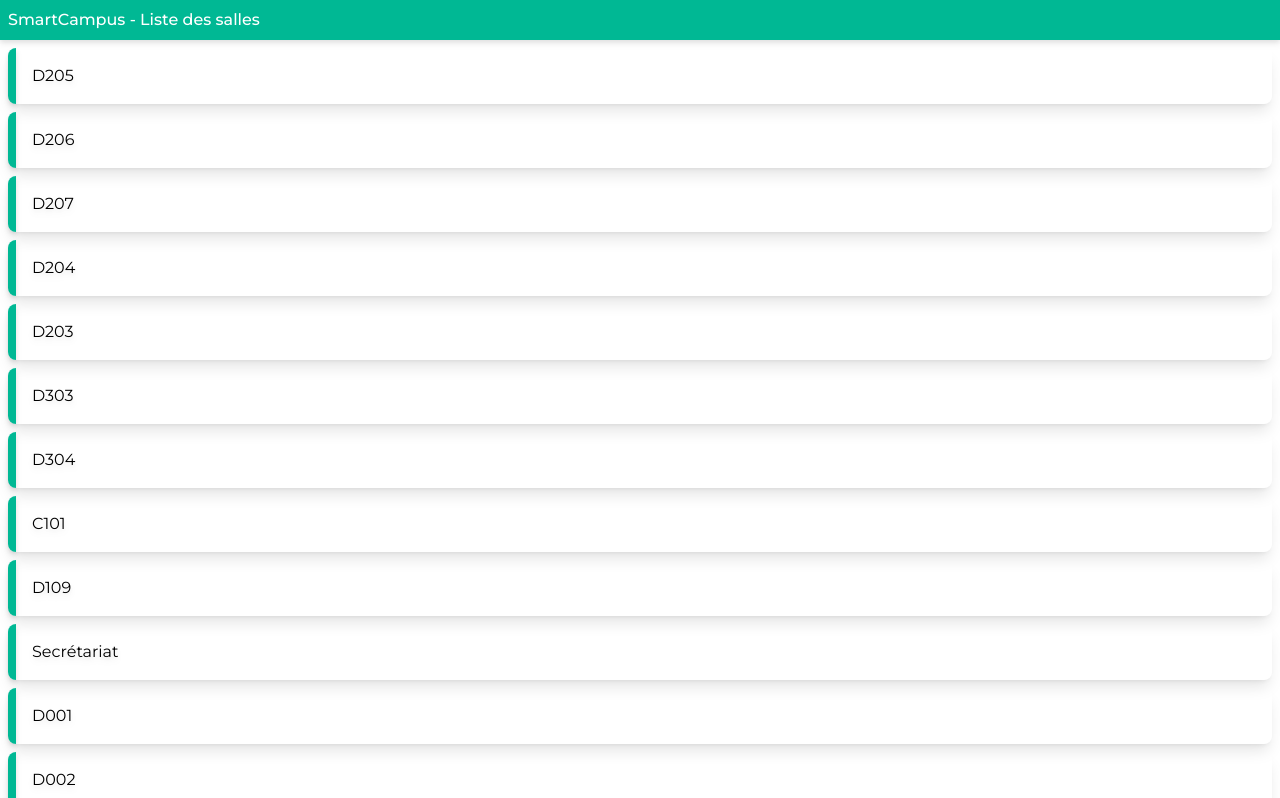
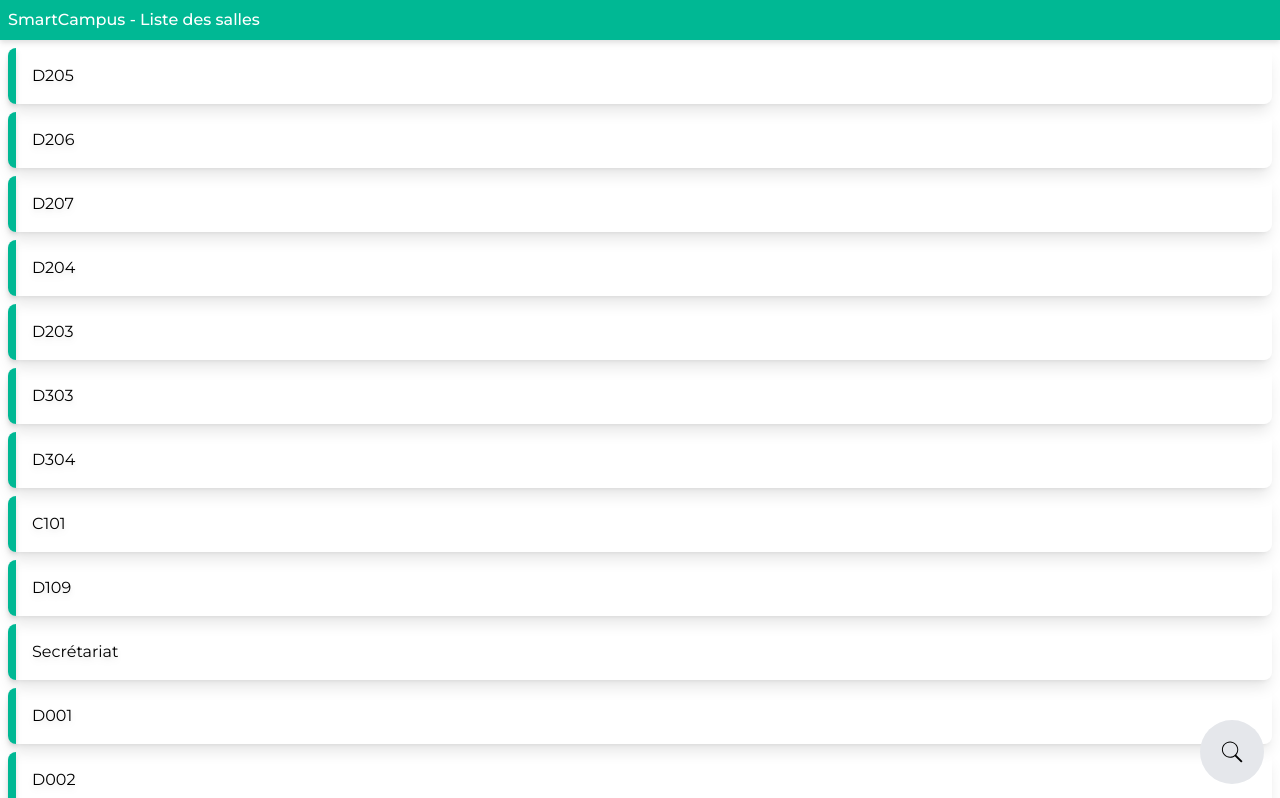
Before and after one commit to Frozway/IUT-SmartCampusV2, a React (Vite) app in the folder sae4app/: page / in a window 1280 px wide. Shown: the top 798 px of the page. Built offline with nearby package versions, Linux system fonts and the light colour scheme.

Commit message:
feat(searchBar) : add working search bar but without style

```diff
--- a/sae4app/src/components/App.jsx
+++ b/sae4app/src/components/App.jsx
@@ -1,12 +1,25 @@
-import './../styles/App.css'
-import RoomList from "./RoomList"
+import React, { useState } from "react";
+import RoomList from "./RoomList";
+import SearchBar from "./SearchBar";
+import data from "./../datas/database.json";
+import "./../styles/App.css";
 
 const App = () => {
+  const [filteredRooms, setFilteredRooms] = useState(Object.values(data));
+
+  const handleSearch = (value) => {
+    const filteredResults = Object.values(data).filter((room) =>
+      room.room.toLowerCase().includes(value.toLowerCase())
+    );
+    setFilteredRooms(filteredResults);
+  };
+
   return (
     <div>
-      <RoomList />
+      <SearchBar onSearch={handleSearch} />
+      <RoomList filteredRooms={filteredRooms} />
     </div>
-  )
-}
+  );
+};
 
-export default App
+export default App;
--- a/sae4app/src/components/RoomList.jsx
+++ b/sae4app/src/components/RoomList.jsx
@@ -1,14 +1,14 @@
-import RoomItem from './RoomItem'
-import data from './../datas/database.json'
+import React from "react";
+import RoomItem from "./RoomItem";
 
-const RoomList = () => {
+const RoomList = ({ filteredRooms }) => {
   return (
     <div className="room-list">
-      {Object.values(data).map((roomData, index) => (
+      {filteredRooms.map((roomData, index) => (
         <RoomItem key={index} room={roomData} />
       ))}
     </div>
-  )
-}
+  );
+};
 
-export default RoomList
+export default RoomList;
--- /dev/null
+++ b/sae4app/src/components/SearchBar.jsx
@@ -0,0 +1,41 @@
+import React, { useState } from "react";
+import searchIcon from "./../assets/searchIcon.svg";
+
+const SearchBar = ({ onSearch }) => {
+  const [searchInput, setSearchInput] = useState("");
+  const [isExpanded, setIsExpanded] = useState(false);
+
+  const toggleExpanded = () => {
+    setIsExpanded(!isExpanded);
+  };
+
+  const handleSearchInputChange = (e) => {
+    const value = e.target.value;
+    setSearchInput(value);
+    onSearch(value);
+  };
+
+  return (
+    <div className="fixed bottom-4 right-4 z-50">
+      {isExpanded ? (
+        <input
+          type="text"
+          placeholder="Recherche..."
+          value={searchInput}
+          onChange={handleSearchInputChange}
+          className="p-2 border border-gray-300 rounded focus:outline-none w-full"
+          style={{ width: "calc(100vw - 32px)" }}
+        />
+      ) : (
+        <div
+          className="w-16 h-16 flex justify-center items-center bg-gray-200 rounded-full cursor-pointer"
+          onClick={toggleExpanded}
+        >
+          <img src={searchIcon} alt="Search" className="w-6 h-6" />
+        </div>
+      )}
+    </div>
+  );
+};
+
+export default SearchBar;
```
Also changed, not shown: sae4app/src/assets/searchIcon.svg (added), 1 other file (tests, documents, lock files or other folders).
